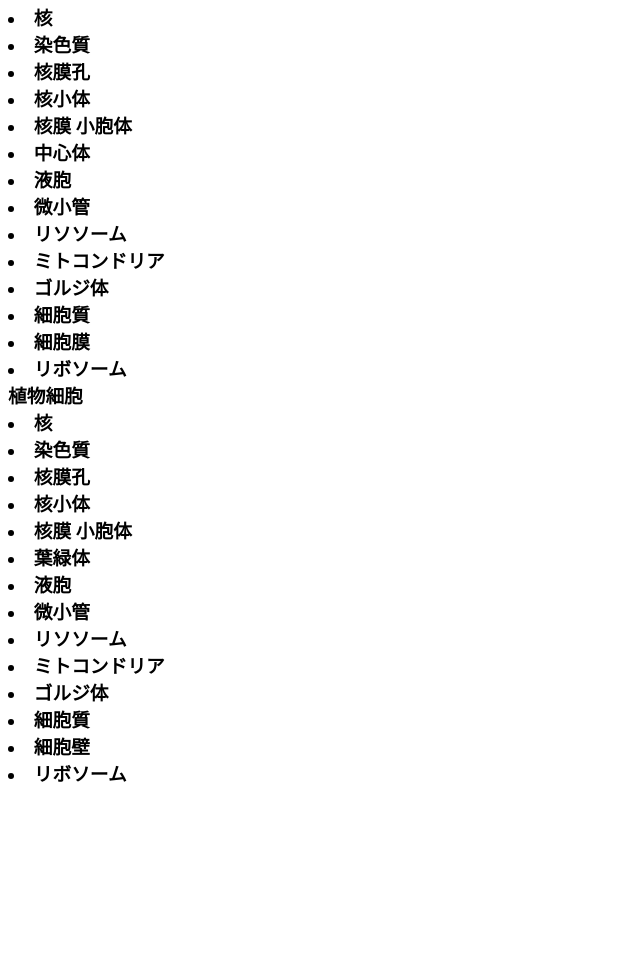
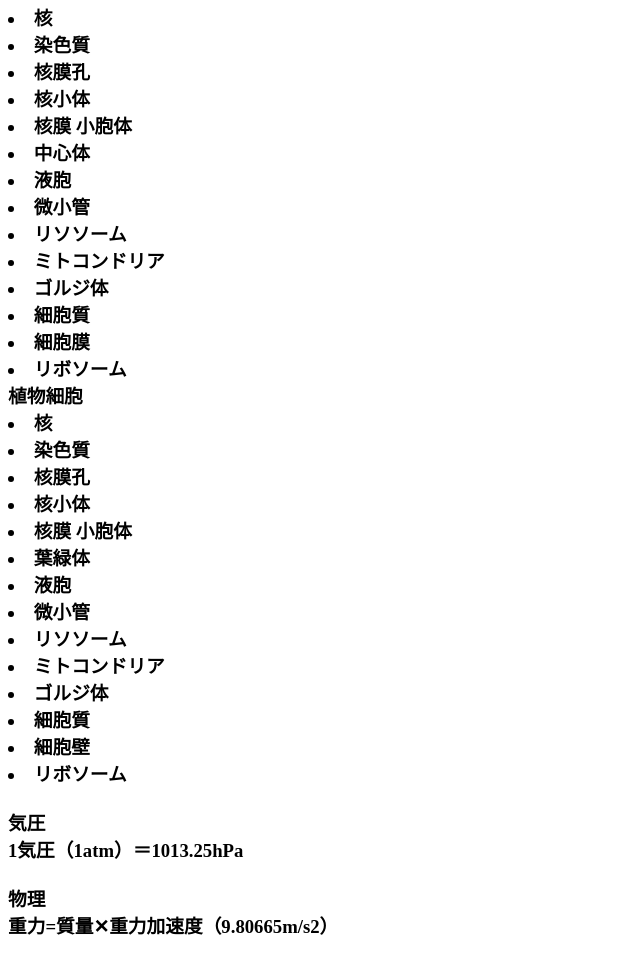
Before and after one commit to scfcdv/rikas, a plain HTML site: page index.html in a window 1280 px wide. Shown: the part 986-1943 px from the top of the page, without its empty margins (0-640 px from the left). Before the commit the page ends 1791 px from the top, so only its background shows below. Drawn offline with Linux system fonts and the light colour scheme.

Commit message:
Update index.html

```diff
--- a/index.html
+++ b/index.html
@@ -68,5 +68,11 @@ DNA<br>
 <li>ゴルジ体
 <li>細胞質
 <li>細胞壁
-<li>リボソーム
+<li>リボソーム<br>
+<br>
+気圧<br>
+1気圧（1atm）＝1013.25hPa<br>
+<br>
+物理<br>
+重力=質量✕重力加速度（9.80665m/s2）<br>
 </h3>
```
